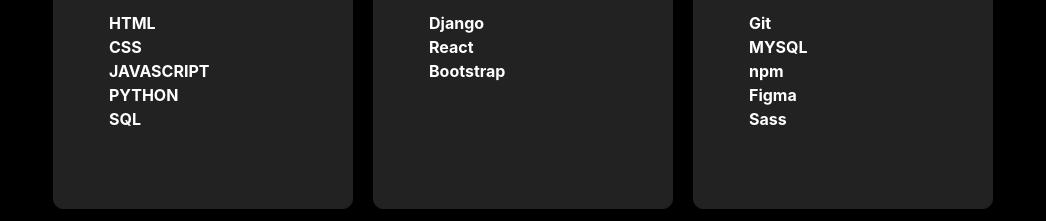
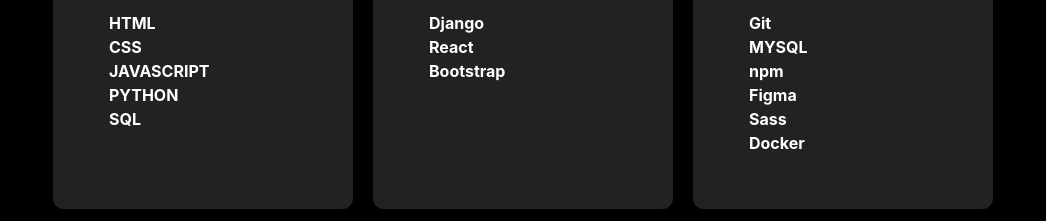
Before and after one commit to ijishnupr/navneeth_port, a React (Create React App) app: page / in a window 1280 px wide. Shown: the part 2020-2241 px from the top of the page, without its empty margins (117-1163 px from the left). Built offline with nearby package versions, Linux system fonts and the light colour scheme.

Commit message:
resume updated

```diff
--- a/src/components/about.js
+++ b/src/components/about.js
@@ -1,11 +1,12 @@
 import { Fragment } from "react";
+import resume from './img/resume.pdf'
 function About() {
     const handleDownload = () => {
-        const resumeFilePath = './img/resume.pdf';
+        ;
 
     // Create a new anchor element
     const anchor = document.createElement('a');
-    anchor.href = resumeFilePath;
+    anchor.href = resume;
     anchor.target = '_blank'; // Open in a new tab
     anchor.download = 'resume.pdf'; // File name to be downloaded as
 
--- a/src/components/contactme.js
+++ b/src/components/contactme.js
@@ -4,7 +4,7 @@
 function Contactme() {
   const [state, handleSubmit] = useForm("mbjvlpjv");
   if (state.succeeded) {
-      return<div className='row justify-content-center'>
+    return <div className='row justify-content-center'>
 
       <h2 className='text-center mt-5 pt-5'>Thank you for contacting me</h2>
     </div>
@@ -29,13 +29,13 @@
               field="message"
               errors={state.errors}
             />
-      <button type='submit'  class="button-57 rounded mx-auto d-block" role="button"><span class="text">Send</span><span>Click</span></button>
+            <button type='submit' class="button-57 rounded mx-auto d-block" role="button"><span class="text">Send</span><span>Click</span></button>
 
           </div>
         </form>
       </div>
       <div className='col d-none d-lg-block d-xl-block d-md-block'>
-          <img src={contact} style={{width:'600px'}}/>
+        <img src={contact} style={{ width: '600px' }} />
       </div>
     </div>
   </div>
--- a/src/components/skills.js
+++ b/src/components/skills.js
@@ -33,6 +33,7 @@
                         <li>npm</li>
                         <li>Figma</li>
                         <li>Sass</li>
+                        <li>Docker</li>
                     </ul>
                 </div>
             </div>
```
Also changed, not shown: 6 other files (tests, documents, lock files or other folders). Lines whose indentation alone changed are shown as unchanged.
